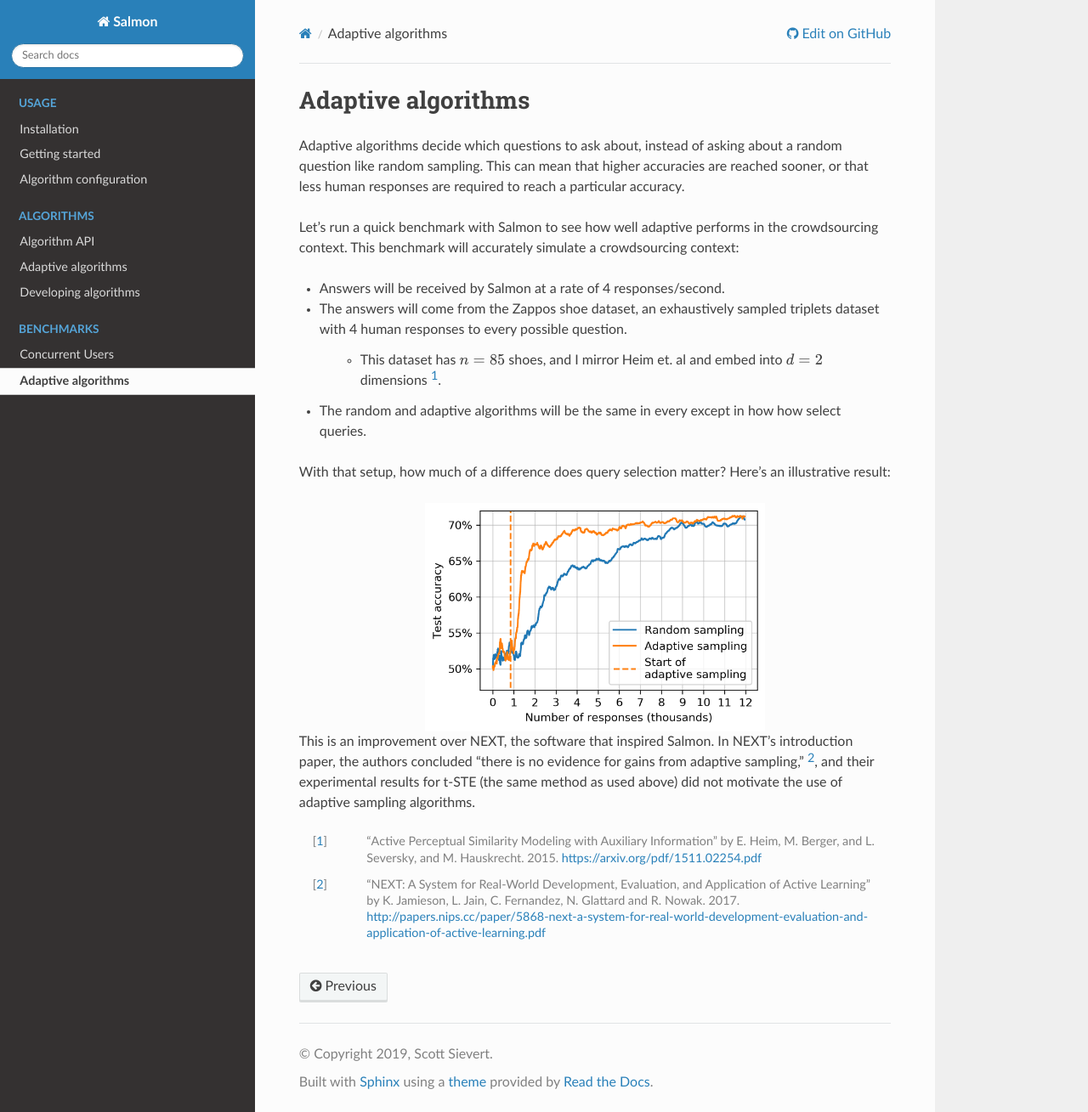
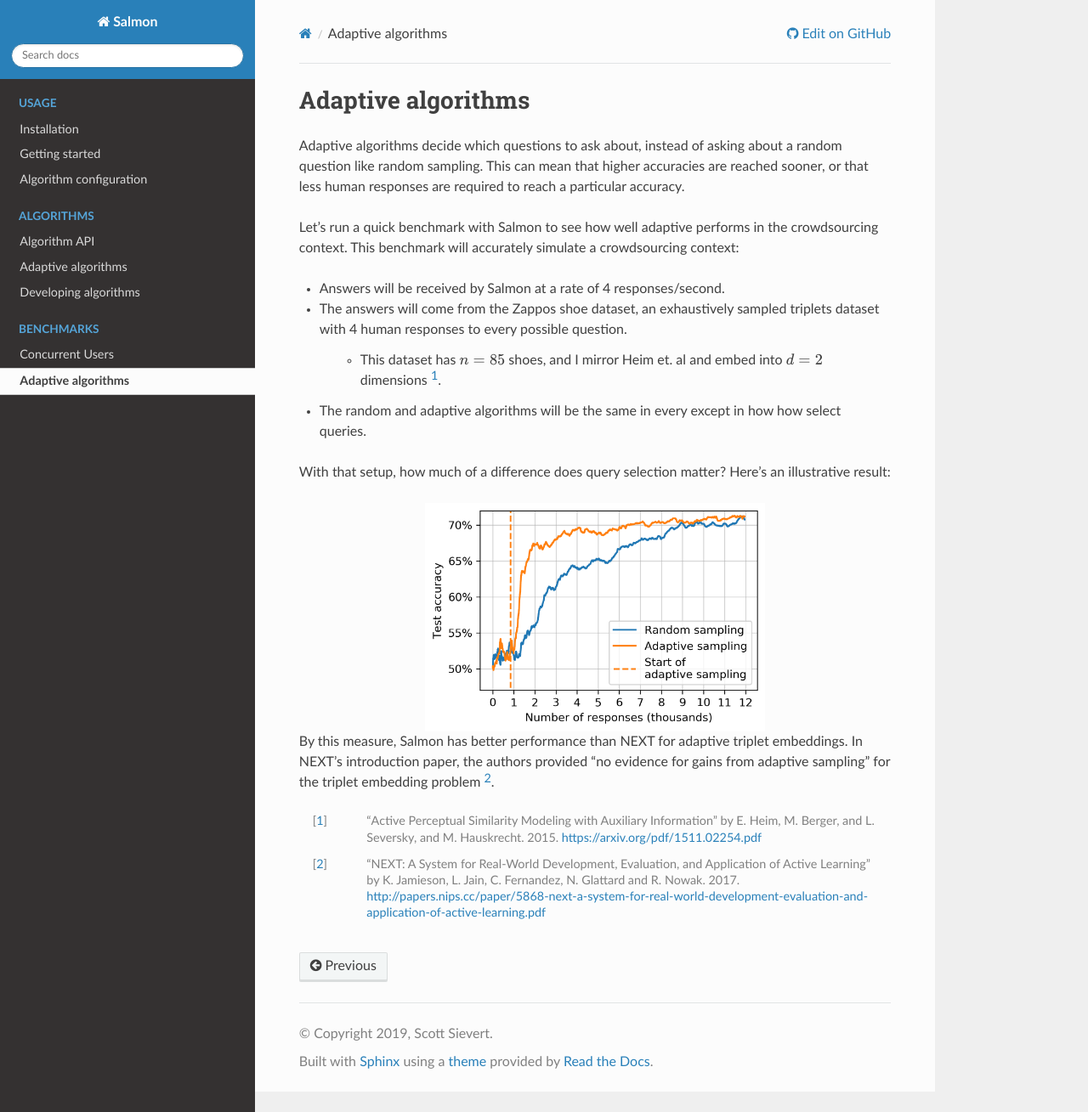
Before and after one commit to stsievert/salmon, a Sphinx documentation site: the page built from docs/source/benchmarks/adaptive.rst, in a window 1280 px wide and 1309 px high. Shown: the whole window at 85% size. Built offline with Sphinx 7.4.7 and the Read the Docs theme 2.0.0, drawn with Linux system fonts in a browser that asks for light colours.

Commit message:
move images, small edits

```diff
--- a/docs/source/benchmarks/adaptive.rst
+++ b/docs/source/benchmarks/adaptive.rst
@@ -25,10 +25,9 @@ an illustrative result:
    :width: 400px
    :align: center
 
-This is an improvement over NEXT, the software that inspired Salmon. In NEXT's
-introduction paper, the authors concluded "there is no evidence for gains from
-adaptive sampling," [2]_, and their experimental results for t-STE (the same
-method as used above) did not motivate the use of adaptive sampling algorithms.
+By this measure, Salmon has better performance than NEXT for adaptive triplet
+embeddings. In NEXT's introduction paper, the authors provided "no evidence for
+gains from adaptive sampling" for the triplet embedding problem [2]_.
 
 .. [1] "Active Perceptual Similarity Modeling with Auxiliary Information" by E.
        Heim, M. Berger, and L. Seversky, and M. Hauskrecht. 2015.
```
Also changed, not shown: docs/source/algorithms.rst (+4 -4 lines), docs/source/benchmarks/imgs/delay-histogram.png (renamed from docs/source/imgs/delay-histogram.png), docs/source/benchmarks/imgs/delay-percentils.png (renamed from docs/source/imgs/delay-percentils.png).
